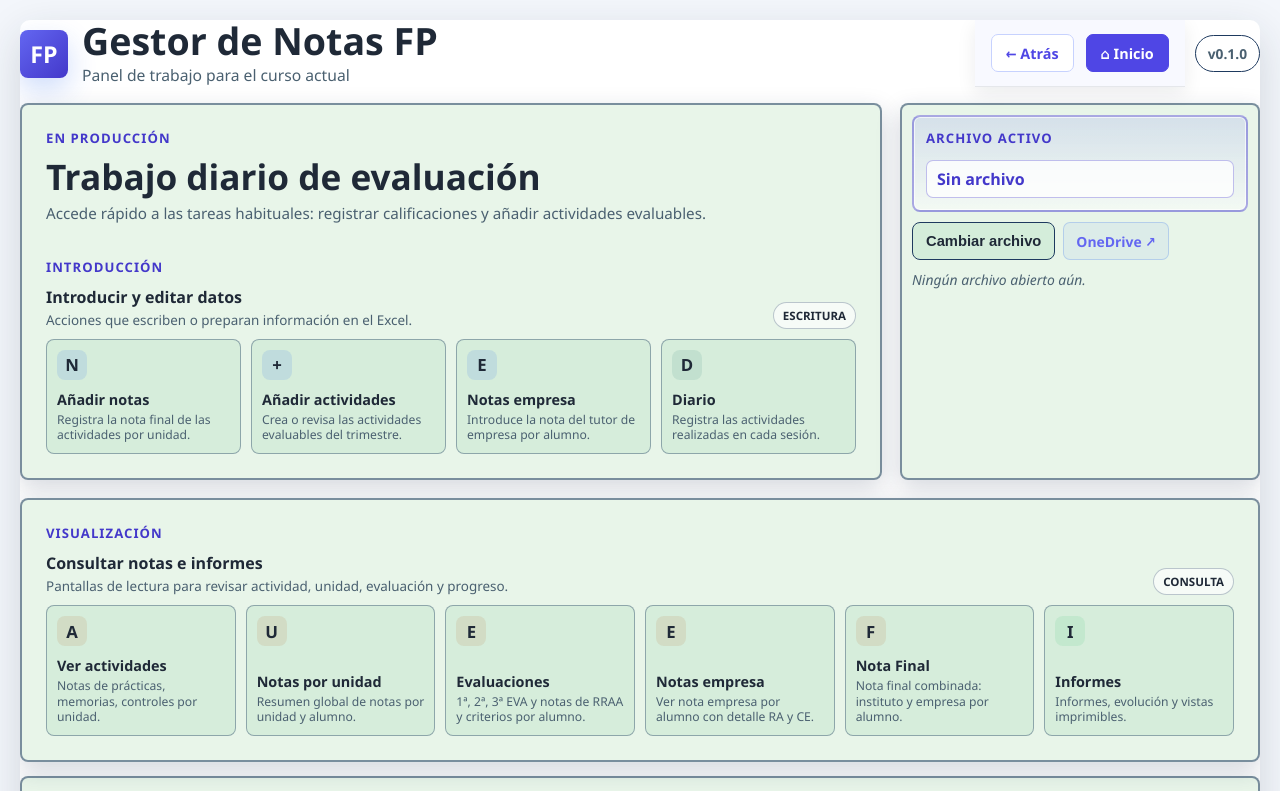
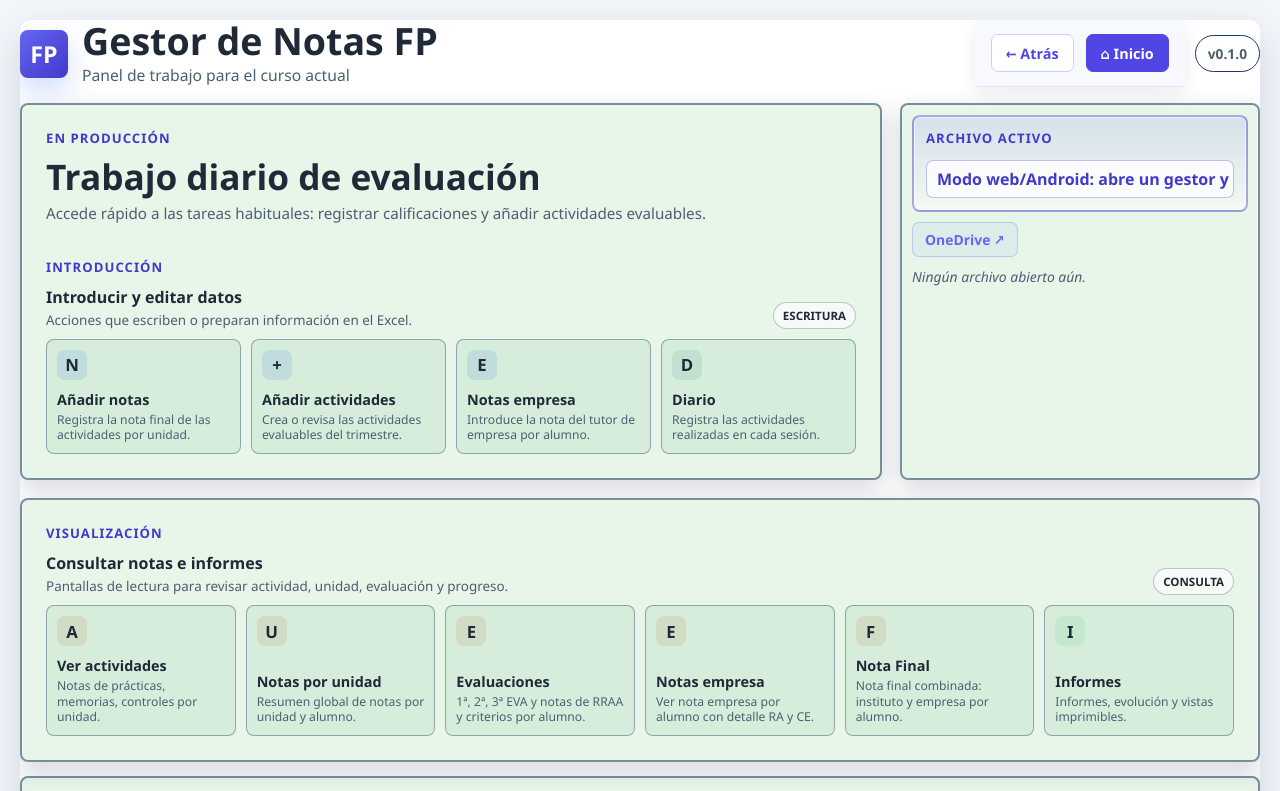
Before and after one commit to sebantonio/FP_Notas_Web, a website: page index.html in a window 1280 px wide. Shown: the top 791 px of the page. Drawn offline with Linux system fonts and the light colour scheme.

Commit message:
feat(web): habilitar modo Android/web sin Tauri

```diff
--- a/app-bridge.js
+++ b/app-bridge.js
@@ -3,28 +3,16 @@
     return;
   }
 
-  function createUnavailableApi(reason) {
-    return new Proxy({}, {
-      get(_target, prop) {
-        if (prop === "isAvailable") {
-          return false;
-        }
-
-        return function unavailableApiCall() {
-          return Promise.reject(new Error(
-            `API de escritorio no disponible (${reason}). Metodo solicitado: ${String(prop)}`
-          ));
-        };
-      }
-    });
-  }
-
   const tauriCore = window.__TAURI__ && window.__TAURI__.core;
 
   if (!tauriCore || typeof tauriCore.invoke !== "function") {
-    window.electronExcel = createUnavailableApi("Tauri core/invoke no inicializado");
+    // En navegador puro (Android/web) no exponemos API de escritorio.
+    // Esto permite que las pantallas entren en su flujo web (XLSX en cliente).
+    window.__APP_RUNTIME__ = "web";
     return;
   }
+
+  window.__APP_RUNTIME__ = "desktop";
 
   const invoke = tauriCore.invoke;
   const invokeCommand = (command, args = {}) => invoke(command, args).catch((error) => {
--- a/index.html
+++ b/index.html
@@ -1360,7 +1360,31 @@
             initContinueBanner();
             refreshActiveSince();
 
-            if (!window.electronExcel) return;
+            if (!window.electronExcel) {
+                const activeName = document.getElementById("activeFileName");
+                const changeBtn = document.getElementById("changeFileBtn");
+                const recentKicker = document.getElementById("recentKicker");
+                const clearBtn = document.getElementById("clearAllRecentBtn");
+                const alertasPanel = document.getElementById("alertasPanel");
+
+                if (activeName) {
+                    activeName.textContent = "Modo web/Android: abre un gestor y carga tu archivo Excel (.xlsx)";
+                }
+                if (changeBtn) {
+                    changeBtn.style.display = "none";
+                }
+                if (recentKicker) {
+                    recentKicker.style.display = "none";
+                }
+                if (clearBtn) {
+                    clearBtn.style.display = "none";
+                }
+                if (alertasPanel) {
+                    alertasPanel.style.display = "none";
+                }
+                renderRecentFiles(null);
+                return;
+            }
 
             document.getElementById("changeFileBtn").addEventListener("click", async () => {
                 try {
```
Also changed, not shown: README.md.
